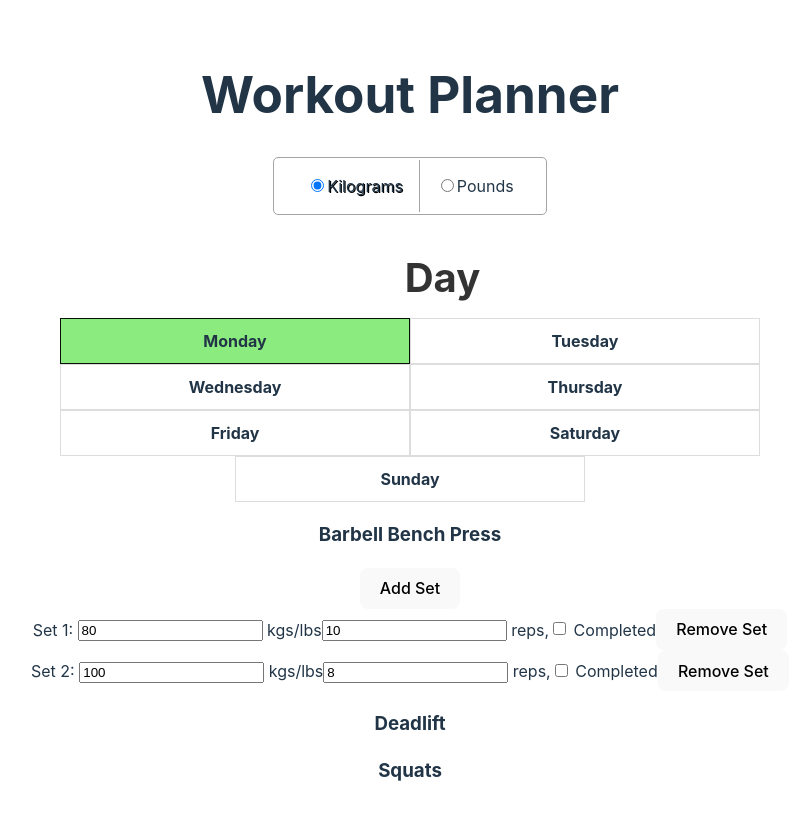
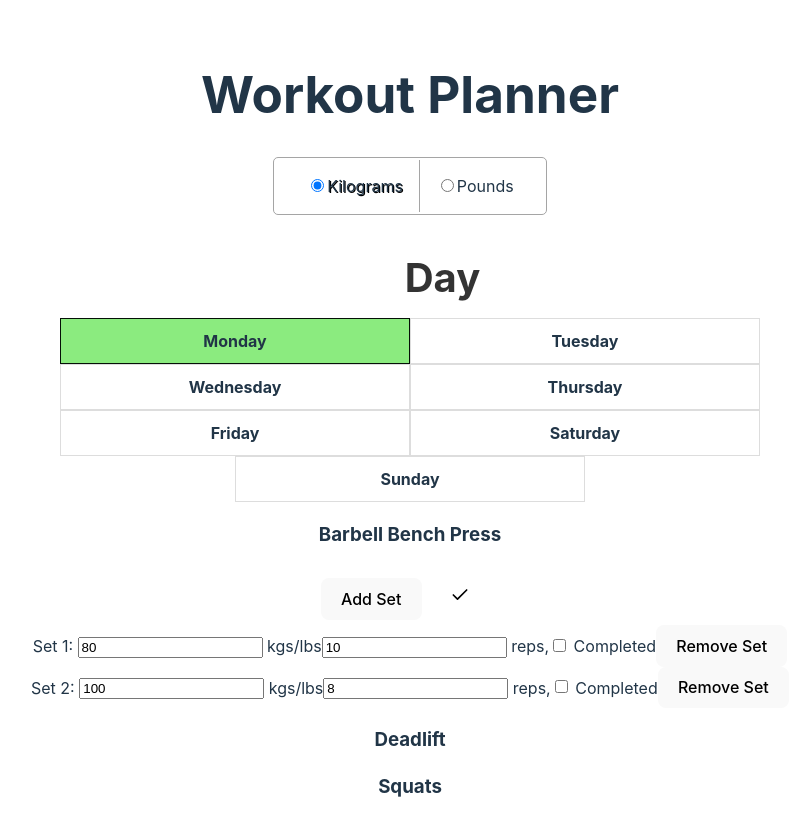
Before and after one commit to simon-s-99/workout-planner, a React (Vite) app: page / in a window 1280 px wide. Both pictures are taken after a click on the element "Barbell Bench Press". Shown: the top 836 px of the page, without its empty margins (230-1030 px from the left). Built offline with nearby package versions, Linux system fonts and the light colour scheme.

Commit message:
Added toggleAllSetsCompleted

```diff
--- a/src/components/SetRepsWeight.tsx
+++ b/src/components/SetRepsWeight.tsx
@@ -1,8 +1,7 @@
+// add checkbox if exercise is completed in a new component
+// add toggle all sets as completed
 import React, { useState } from "react";
 import initialExerciseData from "../components/exerciseData.json";
-
-// add checkbox if exercise is completed in a new component
-// add toggle all sets as completed
 
 interface ExerciseSet {
   id: string;
@@ -29,6 +28,7 @@ interface ExerciseDetailProps {
     weight: number
   ) => void;
   toggleSetCompleted: (exerciseName: string, setId: string) => void; // Function to toggle completion status of a set.
+  toggleAllSetsCompleted: (exerciseName: string) => void;
 }
 
 // Component for displaying and editing details of an exercise.
@@ -38,6 +38,7 @@ const ExerciseDetail: React.FC<ExerciseDetailProps> = ({
   onRemoveSet,
   onUpdateSet,
   toggleSetCompleted,
+  toggleAllSetsCompleted,
 }) => {
   // Renders input fields for editing reps or weight of a set.
   const renderEditableField = (set: ExerciseSet, field: "reps" | "weight") => {
@@ -60,6 +61,32 @@ const ExerciseDetail: React.FC<ExerciseDetailProps> = ({
   return (
     <div>
       <button onClick={() => onAddSet(exercise.name)}>Add Set</button>
+      <button
+        onClick={() => toggleAllSetsCompleted(exercise.name)}
+        //Style with svg for "toggle all sets"
+        style={{
+          fontSize: "24px",
+          border: "none",
+          background: "none",
+          cursor: "pointer",
+        }}
+      >
+        <svg
+          xmlns="http://www.w3.org/2000/svg"
+          width="20"
+          height="20"
+          viewBox="0 0 24 24"
+          fill="none"
+          stroke="currentColor"
+          strokeWidth="2"
+          strokeLinecap="round"
+          strokeLinejoin="round"
+          className="feather feather-check"
+        >
+          <polyline points="20 6 9 17 4 12"></polyline>
+        </svg>
+      </button>
+
       {exercise.sets.map((set) => (
         <div key={set.id}>
           <span>Set {set.setNumber}: </span>
@@ -169,6 +196,25 @@ const SetRepsWeight: React.FC = () => {
     );
   };
 
+  const toggleAllSetsCompleted = (exerciseName: string) => {
+    setExercises((currentExercises) =>
+      currentExercises.map((exercise) => {
+        if (exercise.name === exerciseName) {
+          // Check if all sets are completed to determine the new state
+          const allCompleted = exercise.sets.every((set) => set.completed);
+          return {
+            ...exercise,
+            sets: exercise.sets.map((set) => ({
+              ...set,
+              completed: !allCompleted,
+            })),
+          };
+        }
+        return exercise;
+      })
+    );
+  };
+
   // State to track which exercise's details are being displayed.
   const [selectedExercise, setSelectedExercise] = useState<string | null>(null);
 
@@ -196,7 +242,8 @@ const SetRepsWeight: React.FC = () => {
               onAddSet={addSet}
               onRemoveSet={removeSet}
               onUpdateSet={onUpdateSet}
-              toggleSetCompleted={toggleSetCompleted} // Pass the toggle function to ExerciseDetail.
+              toggleSetCompleted={toggleSetCompleted}
+              toggleAllSetsCompleted={toggleAllSetsCompleted}
             />
           )}
         </div>
```
